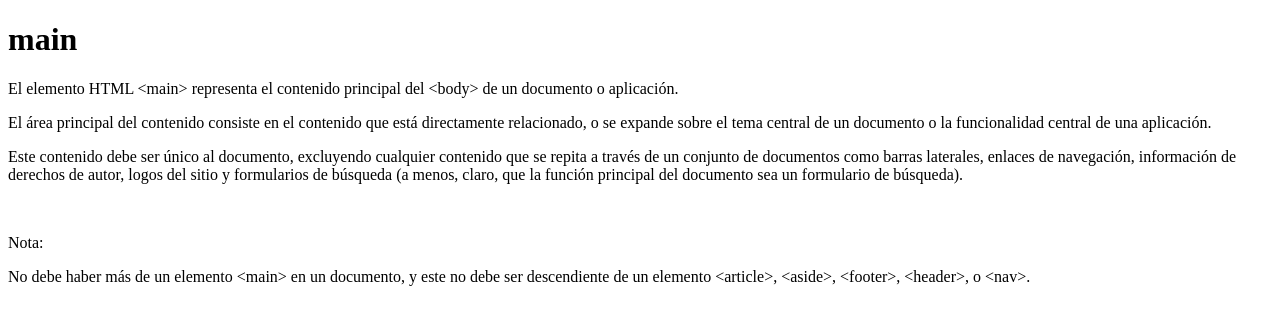
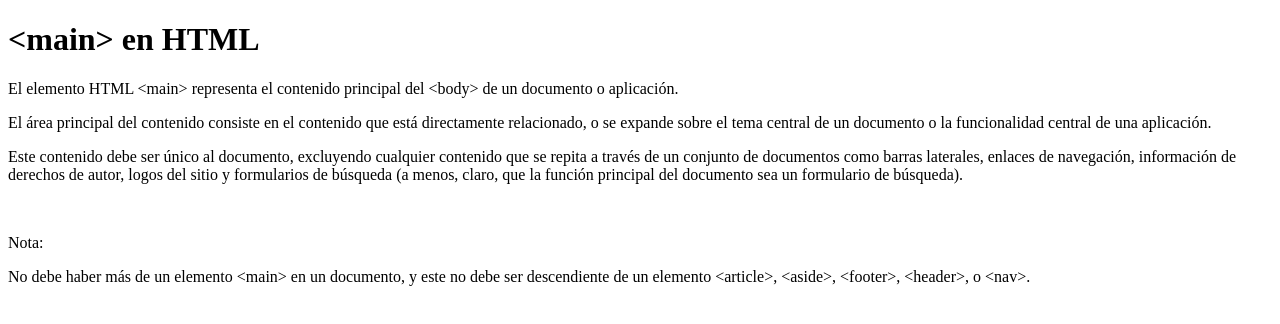
Before and after one commit to monicaCurso2023/Curso-HTML-CSS, a plain HTML site: page 05-main.html in a window 1280 px wide. Drawn offline with Linux system fonts and the light colour scheme.

Commit message:
Modificado <h1>

```diff
--- a/05-main.html
+++ b/05-main.html
@@ -6,7 +6,7 @@
   <title>Elemento main</title>
 </head>
 <body>
-  <h1>main</h1>
+  <h1>&lt;main> en HTML</h1>
 
   <main>
     <p>El elemento HTML &lt;main> representa el contenido principal del &lt;body> de un documento o aplicación.</p>
```
